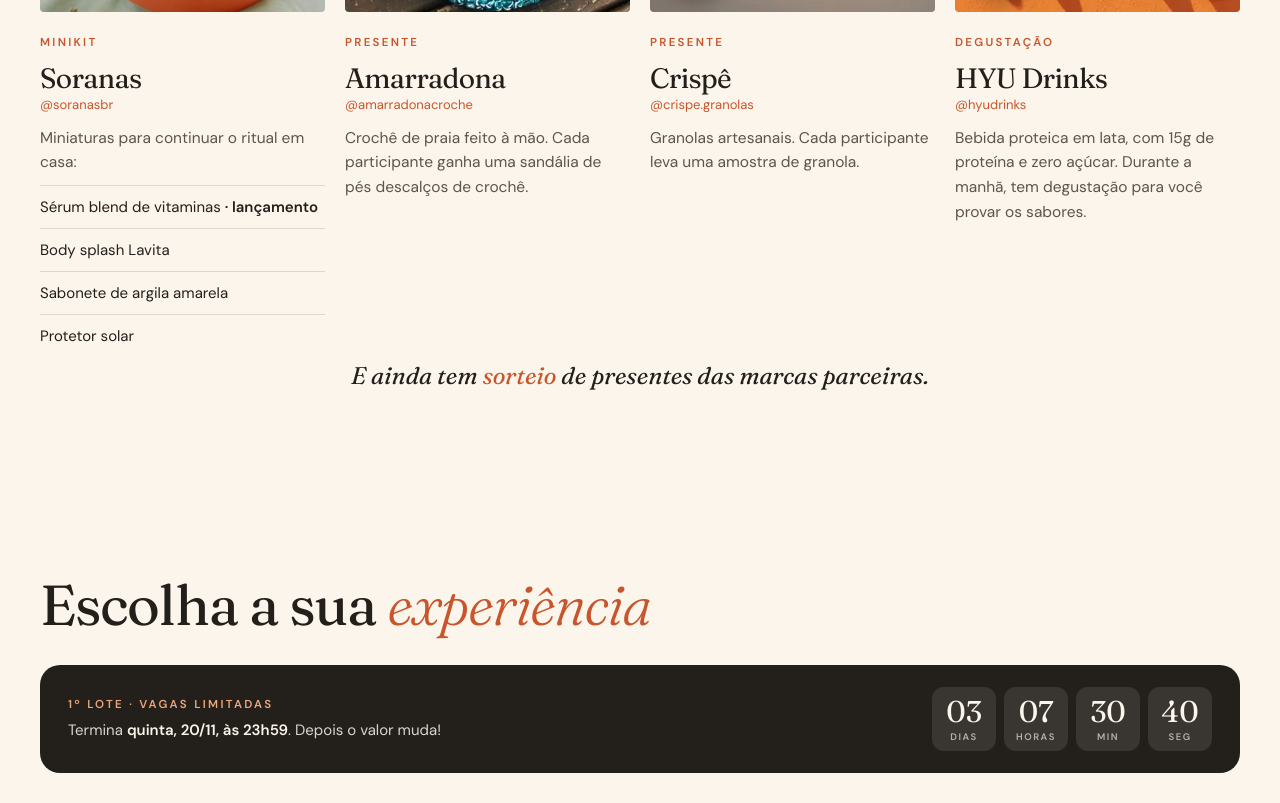
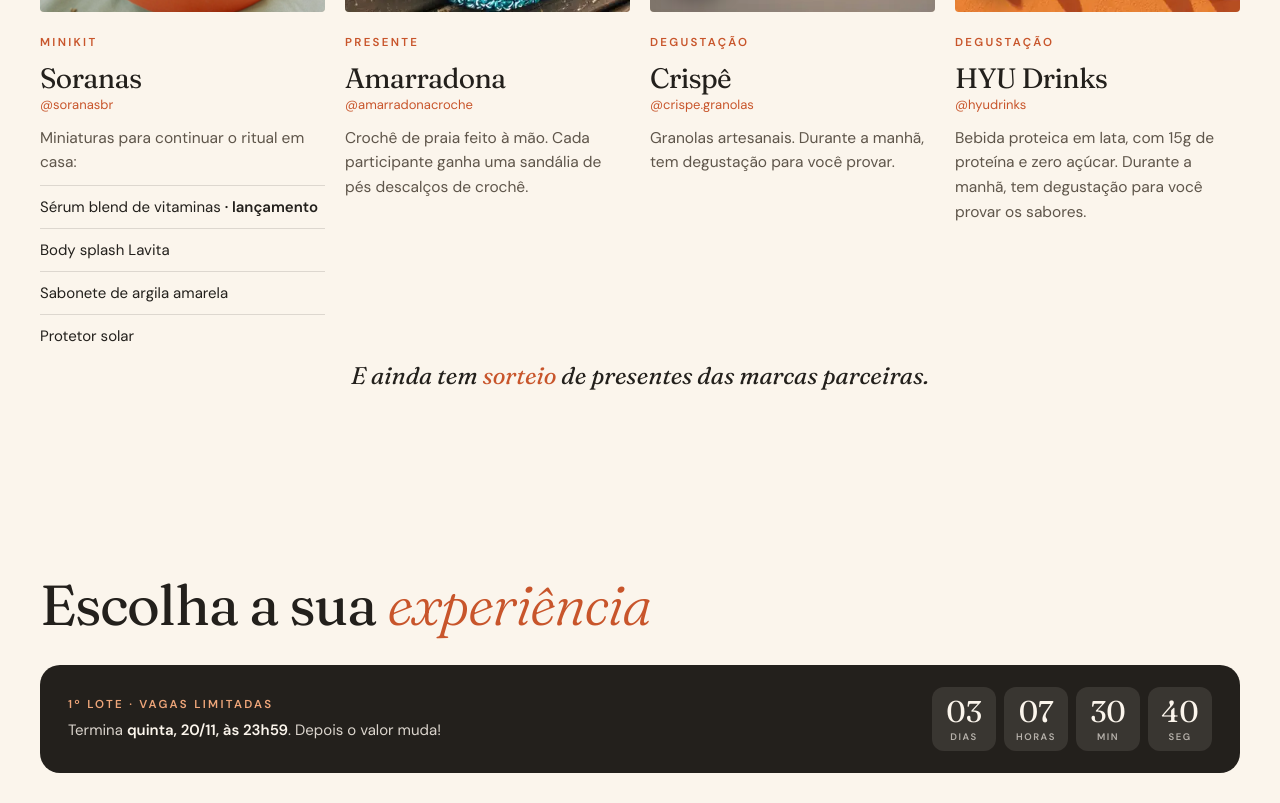
Before and after one commit to soranasbr/soranas-experience, a plain HTML site: page index.html in a window 1280 px wide. Shown: the part 5274-6077 px from the top of the page. Drawn offline with Linux system fonts and the light colour scheme.

Commit message:
Update gift descriptions and tasting information

```diff
--- a/index.html
+++ b/index.html
@@ -463,7 +463,7 @@ src="https://www.facebook.com/tr?id=826724149979272&ev=PageView&noscript=1"/></n
     <div class="kit-g">
       <div><div class="ph"><img src="site-soranas-completo/sor-kit.webp" alt="Caixa Soranas com produtos (foto ilustrativa)" loading="lazy" decoding="async"><span class="ilus">Foto ilustrativa</span></div><span class="sub">Minikit</span><h3>Soranas</h3><span class="ig">@soranasbr</span><p>Miniaturas para continuar o ritual em casa:</p><ul><li>Sérum blend de vitaminas <b>· lançamento</b></li><li>Body splash Lavita</li><li>Sabonete de argila amarela</li><li>Protetor solar</li></ul></div>
       <div><div class="ph"><img src="site-soranas-completo/parc-amarradona.webp" alt="Bolsa de crochê de praia em tons de azul e dourado da Amarradona" loading="lazy" decoding="async"><img class="lg" src="site-soranas-completo/logo-amarradona.webp" alt="Amarradona Crochê de Praia" loading="lazy"><span class="ilus">Foto ilustrativa</span></div><span class="sub">Presente</span><h3>Amarradona</h3><span class="ig">@amarradonacroche</span><p>Crochê de praia feito à mão. Cada participante ganha uma sandália de pés descalços de crochê.</p></div>
-      <div><div class="ph"><img src="site-soranas-completo/parc-crispe.webp" alt="Pacotes de granola artesanal Crispê" loading="lazy" decoding="async"><img class="lg" src="site-soranas-completo/logo-crispe.webp" alt="Crispê Granolas Artesanais" loading="lazy"><span class="ilus">Foto ilustrativa</span></div><span class="sub">Presente</span><h3>Crispê</h3><span class="ig">@crispe.granolas</span><p>Granolas artesanais. Cada participante leva uma amostra de granola.</p></div>
+      <div><div class="ph"><img src="site-soranas-completo/parc-crispe.webp" alt="Pacotes de granola artesanal Crispê" loading="lazy" decoding="async"><img class="lg" src="site-soranas-completo/logo-crispe.webp" alt="Crispê Granolas Artesanais" loading="lazy"><span class="ilus">Foto ilustrativa</span></div><span class="sub">Degustação</span><h3>Crispê</h3><span class="ig">@crispe.granolas</span><p>Granolas artesanais. Durante a manhã, tem degustação para você provar.</p></div>
       <div><div class="ph"><img src="site-soranas-completo/parc-hyu.webp" alt="Latas de bebida proteica HYU em vários sabores" loading="lazy" decoding="async"><img class="lg" src="site-soranas-completo/logo-hyu.webp" alt="HYU Drinks" loading="lazy"><span class="ilus">Foto ilustrativa</span></div><span class="sub">Degustação</span><h3>HYU Drinks</h3><span class="ig">@hyudrinks</span><p>Bebida proteica em lata, com 15g de proteína e zero açúcar. Durante a manhã, tem degustação para você provar os sabores.</p></div>
     </div>
     <p class="kit-sorteio">E ainda tem <em>sorteio</em> de presentes das marcas parceiras.</p>
```
